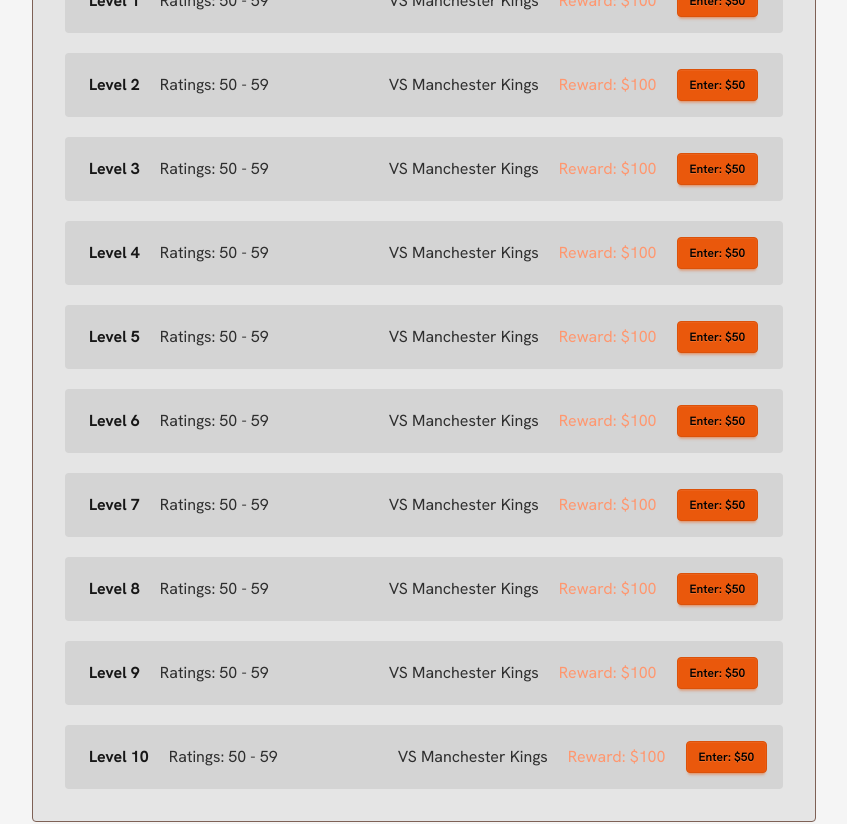
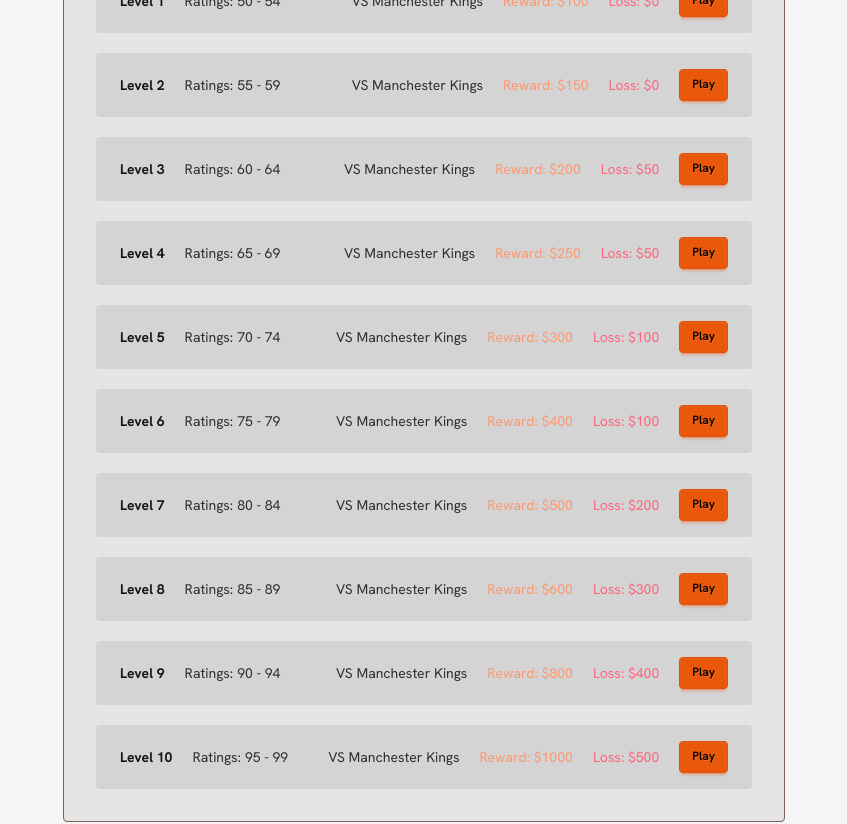
Before and after one commit to kaito24mako/dream-team, a React (Vite) app in the folder client/: page /league in a window 1280 px wide. Shown: the part 300-1124 px from the top of the page, without its empty margins (216-1063 px from the left). Built offline with nearby package versions, Linux system fonts and the light colour scheme.

Commit message:
re-style MatchItem + add Link element to Button

```diff
--- a/client/src/components/common/button/Button.tsx
+++ b/client/src/components/common/button/Button.tsx
@@ -1,9 +1,15 @@
+import { Link } from "react-router-dom";
+
+type Type = "button" | "submit" | "reset";
 type Size = "default" | "xs" | "small";
 type BgColor = "default" | "primary" | "secondary" | "accent";
 type TextColor = "default" | "white" | "black";
 
 type Props = {
   children: React.ReactNode;
+  className?: string;
+  link?: string;
+  type?: Type;
   size?: Size;
   bgColor?: BgColor;
   textColor?: TextColor;
@@ -11,6 +17,9 @@ type Props = {
 
 function Button({
   children,
+  className = "",
+  link = undefined,
+  type = "button",
   size = "default",
   bgColor = "default",
   textColor = "default",
@@ -32,10 +41,23 @@ function Button({
     black: "text-black",
   };
 
+  if (link) {
+    return (
+      <Link to={`${link}`}>
+        <button
+          type={type}
+          className={`btn ${sizeClasses[size]} ${bgColorClasses[bgColor]} ${textColorClasses[textColor]} ${className}`}
+        >
+          {children}
+        </button>
+      </Link>
+    );
+  }
+
   return (
     <button
-      type="button"
-      className={`btn ${sizeClasses[size]} ${bgColorClasses[bgColor]} ${textColorClasses[textColor]}`}
+      type={type}
+      className={`btn ${sizeClasses[size]} ${bgColorClasses[bgColor]} ${textColorClasses[textColor]} ${className}`}
     >
       {children}
     </button>
--- a/client/src/components/features/league-page/MatchItem.tsx
+++ b/client/src/components/features/league-page/MatchItem.tsx
@@ -1,10 +1,13 @@
+import { Link } from "react-router-dom";
+import Button from "../../common/button/Button";
+
 type Props = {
   level: number;
   minRating: number;
   maxRating: number;
   opponentName: string;
   reward: number;
-  cost: number;
+  loss: number;
 };
 
 function MatchItem({
@@ -13,15 +16,13 @@ function MatchItem({
   maxRating,
   opponentName,
   reward,
-  cost,
+  loss,
 }: Props) {
   return (
-    <div className="flex gap-13 text-center lg:gap-30 items-center bg-base-300 p-4 pl-6 rounded-sm">
-      <div className="flex items-center gap-5">
-        <h4 className="text-sm lg:text-base font-base! font-bold">
-          Level {level}
-        </h4>
-        <div className="flex flex-col sm:flex-row text-sm lg:text-base opacity-87">
+    <li className="flex justify-between items-center text-center text-sm lg:text-sm bg-base-300 p-4 px-6 rounded-sm">
+      <div className="flex items-center gap-5 pr-10">
+        <h4 className=" font-base! font-bold">Level {level}</h4>
+        <div className="flex flex-col sm:flex-row opacity-87">
           <p className="mr-0 sm:mr-1">Ratings:</p>
           <p>
             {minRating} - {maxRating}
@@ -29,16 +30,16 @@ function MatchItem({
         </div>
       </div>
 
-      <div className="flex items-center gap-5">
-        <p className="hidden md:block text-sm lg:text-base opacity-87">
-          VS {opponentName}
-        </p>
-        <p className="text-sm lg:text-base text-secondary">Reward: ${reward}</p>
-        <button className="btn btn-primary btn-sm text-black">
-          Enter: ${cost}
-        </button>
+      <div className="flex items-center justify-end gap-5">
+        <p className="hidden md:block opacity-87">VS {opponentName}</p>
+        <p className="text-secondary">Reward: ${reward}</p>
+        <p className="text-error">Loss: ${loss}</p>
+
+        <Button size="small" bgColor="primary" textColor="black" link="/battle">
+          Play
+        </Button>
       </div>
-    </div>
+    </li>
   );
 }
 export default MatchItem;
--- a/client/src/components/features/league-page/MatchesSection.tsx
+++ b/client/src/components/features/league-page/MatchesSection.tsx
@@ -5,91 +5,91 @@ import MatchItem from "./MatchItem";
 
 function MatchesSection() {
   return (
-    <section className="border border-border rounded-sm bg-base-200 p-4 pb-6 sm:p-6 sm:px-8 sm:pb-8 max-w-5xl mx-auto">
+    <section className="border border-border rounded-sm bg-base-200 p-4 pb-6 sm:p-6 sm:px-8 sm:pb-8 max-w-7xl mx-auto">
       <SectionHeading heading="LEAGUE MATCHES" Icon={AiOutlineSchedule} />
 
-      <div className="flex flex-col gap-5">
+      <ul className="flex flex-col gap-5">
         <MatchItem
           level={1}
           minRating={50}
-          maxRating={59}
+          maxRating={54}
           opponentName="Manchester Kings"
           reward={100}
-          cost={50}
+          loss={0}
         />
         <MatchItem
           level={2}
-          minRating={50}
+          minRating={55}
           maxRating={59}
           opponentName="Manchester Kings"
-          reward={100}
-          cost={50}
+          reward={150}
+          loss={0}
         />
         <MatchItem
           level={3}
-          minRating={50}
-          maxRating={59}
+          minRating={60}
+          maxRating={64}
           opponentName="Manchester Kings"
-          reward={100}
-          cost={50}
+          reward={200}
+          loss={50}
         />
         <MatchItem
           level={4}
-          minRating={50}
-          maxRating={59}
+          minRating={65}
+          maxRating={69}
           opponentName="Manchester Kings"
-          reward={100}
-          cost={50}
+          reward={250}
+          loss={50}
         />
         <MatchItem
           level={5}
-          minRating={50}
-          maxRating={59}
+          minRating={70}
+          maxRating={74}
           opponentName="Manchester Kings"
-          reward={100}
-          cost={50}
+          reward={300}
+          loss={100}
         />
         <MatchItem
           level={6}
-          minRating={50}
-          maxRating={59}
+          minRating={75}
+          maxRating={79}
           opponentName="Manchester Kings"
-          reward={100}
-          cost={50}
+          reward={400}
+          loss={100}
         />
         <MatchItem
           level={7}
-          minRating={50}
-          maxRating={59}
+          minRating={80}
+          maxRating={84}
           opponentName="Manchester Kings"
-          reward={100}
-          cost={50}
+          reward={500}
+          loss={200}
         />
         <MatchItem
           level={8}
-          minRating={50}
-          maxRating={59}
+          minRating={85}
+          maxRating={89}
           opponentName="Manchester Kings"
-          reward={100}
-          cost={50}
+          reward={600}
+          loss={300}
         />
         <MatchItem
           level={9}
-          minRating={50}
-          maxRating={59}
+          minRating={90}
+          maxRating={94}
           opponentName="Manchester Kings"
-          reward={100}
-          cost={50}
+          reward={800}
+          loss={400}
         />
         <MatchItem
           level={10}
-          minRating={50}
-          maxRating={59}
+          minRating={95}
+          maxRating={99}
           opponentName="Manchester Kings"
-          reward={100}
-          cost={50}
+          reward={1000}
+          loss={500}
         />
-      </div>
+      </ul>
     </section>
   );
 }
```
